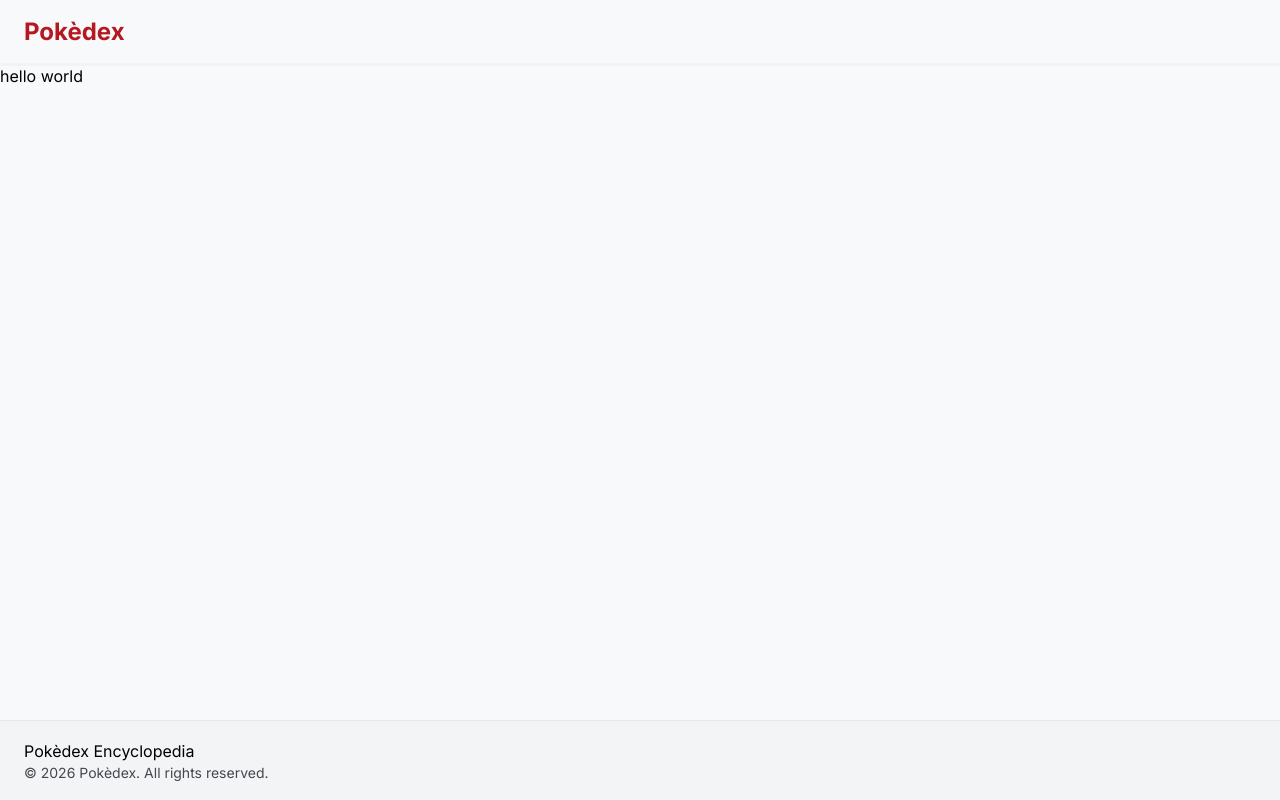
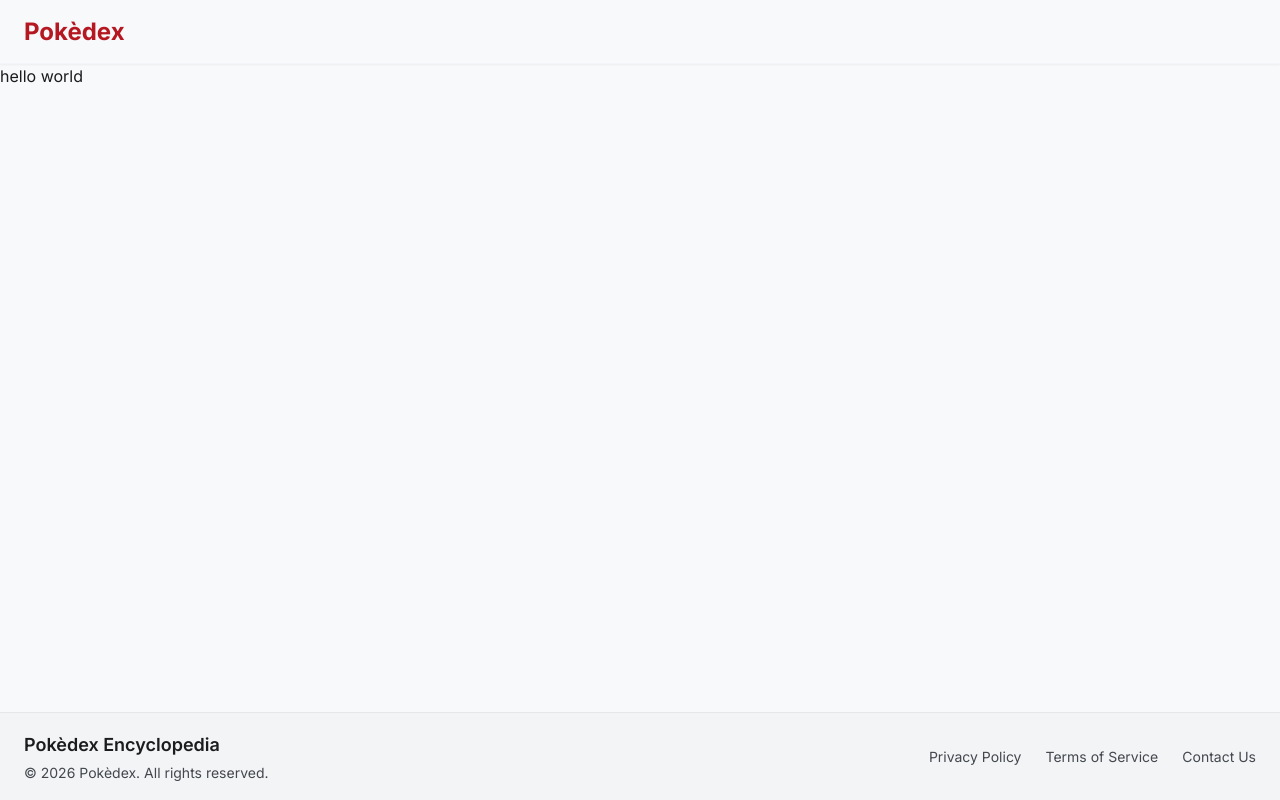
Before and after one commit to RyneeeJ/pokedex, a React (Vite) app: page / in a window 1280 px wide. Built offline with nearby package versions, Linux system fonts and the light colour scheme.

Commit message:
Add dummy links to footer

```diff
--- a/src/App.tsx
+++ b/src/App.tsx
@@ -3,7 +3,7 @@ import Footer from "./components/layout/Footer";
 
 export default function App() {
   return (
-    <div className="mx-auto flex min-h-screen max-w-(--container-width) flex-col">
+    <div className="mx-auto flex min-h-screen max-w-(--container-width) flex-col text-(--text-primary)">
       <Header />
       <main className="flex-1">hello world</main>
       <Footer />
--- a/src/components/layout/Footer.tsx
+++ b/src/components/layout/Footer.tsx
@@ -1,10 +1,20 @@
 export default function Footer() {
+  const dummyLinksClass =
+    "text-sm text-(--text-secondary) hover:underline cursor-pointer";
   return (
-    <div className="flex min-h-[80px] flex-col justify-center border-t border-(--border) bg-(--footer-bg) px-6 shadow-xs">
-      <span>Pokèdex Encyclopedia</span>
-      <span className="text-sm text-(--text-secondary)">
-        &copy; {new Date().getFullYear()} Pokèdex. All rights reserved.
-      </span>
+    <div className="flex min-h-[88px] items-center justify-between border-t border-(--border) bg-(--footer-bg) px-6 shadow-xs">
+      <div className="flex flex-col justify-center gap-1">
+        <span className="text-lg font-semibold">Pokèdex Encyclopedia</span>
+        <span className="text-sm text-(--text-secondary)">
+          &copy; {new Date().getFullYear()} Pokèdex. All rights reserved.
+        </span>
+      </div>
+
+      <ul className="flex items-center gap-6">
+        <li className={dummyLinksClass}>Privacy Policy</li>
+        <li className={dummyLinksClass}>Terms of Service</li>
+        <li className={dummyLinksClass}>Contact Us</li>
+      </ul>
     </div>
   );
 }
```
